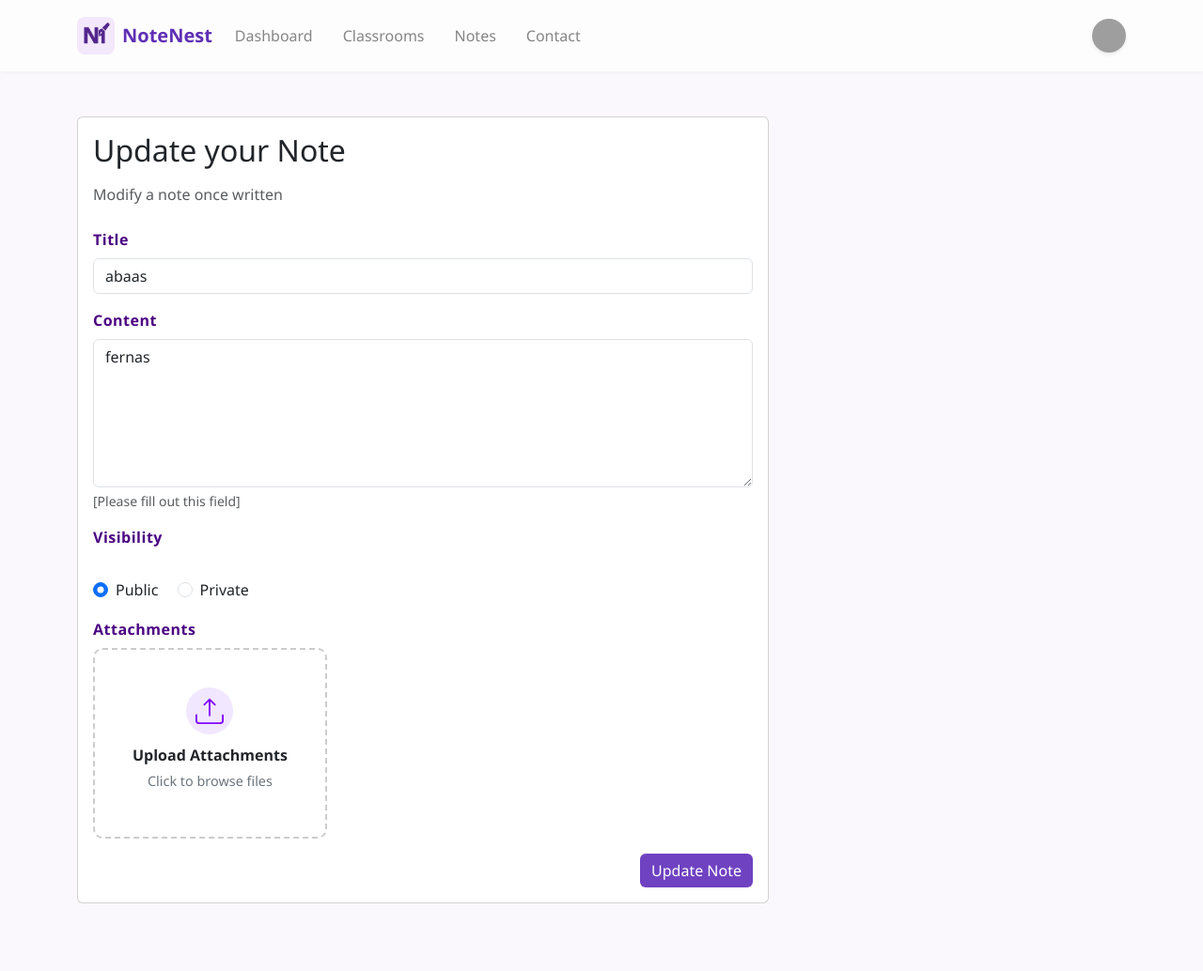
After one commit to alielkline/NoteNest, a PHP site: page /views/notes/update_note.php?note_id=5 in a window 1280 px wide. The commit adds this page. Shown: the whole page at 94% size. Run offline with PHP 8.4, Linux system fonts and the light colour scheme; the visitor is signed in with stand-in values (Sample User, id 1); data comes from the database, SQL or seed files in the repository; tables that the repository leaves empty hold one stand-in row (values such as "Sample post"); grey boxes are pictures that could not be loaded.

Commit message:
update note page

```diff
--- a/controllers/NoteController.php
+++ b/controllers/NoteController.php
@@ -191,6 +191,41 @@ class NoteController {
         header("Location: ../views/notes/single.php?note_id=$note_id");
         exit();
     }
+
+    public function updateNote($noteId, $title, $content, $visibility) {
+    // Handle the file upload if a new file is provided
+    $attachmentPath = null;
+
+    if (isset($_FILES['attachment']) && $_FILES['attachment']['error'] === UPLOAD_ERR_OK) {
+        // Define the upload directory
+        $uploadDir = __DIR__ . '/../public/uploads/attachments';
+
+        if (!file_exists($uploadDir)) {
+            mkdir($uploadDir, 0777, true);  // Create the directory if it doesn't exist
+        }
+
+        // Get file info
+        $fileTmpPath = $_FILES['attachment']['tmp_name'];
+        $fileName = basename($_FILES['attachment']['name']);
+        $fileExt = pathinfo($fileName, PATHINFO_EXTENSION);
+        $newFileName = uniqid('note_', true) . '.' . $fileExt;
+        $destPath = $uploadDir . '/' . $newFileName;
+
+        // Move the file to the destination directory
+        if (move_uploaded_file($fileTmpPath, $destPath)) {
+            $attachmentPath = 'uploads/attachments/' . $newFileName;  // Save the relative file path
+        }
+    }
+
+    // Update the note (with or without a new attachment)
+    $result = $this->noteModel->updateNote($noteId, $title, $content, $visibility, $attachmentPath);
+
+    if (!$result) {
+        $_SESSION['error'] = "Failed to update note.";
+    } else {
+        $_SESSION['success'] = "Note updated successfully.";
+    }
+}
 }
 
 if ($_SERVER['REQUEST_METHOD'] === 'POST') {
@@ -201,6 +236,21 @@ if ($_SERVER['REQUEST_METHOD'] === 'POST') {
         $subject_id = $_POST['subject_id'] ?? null;
         $noteController->createNote($classroom_id, $subject_id);
     }
+
+if ($_SERVER['REQUEST_METHOD'] === 'POST' && isset($_POST['update_note'])) {
+    $noteId = $_POST['note_id'];
+    $title = $_POST['noteTitle'];
+    $content = $_POST['noteContent'];
+    $visibility = $_POST['visibility'];
+
+    // Optional: handle file uploads
+
+    $controller = new NoteController();
+    $controller->updateNote($noteId, $title, $content, $visibility);
+
+    header("Location: ../views/notes/single.php?note_id=" . $noteId); // Redirect after update
+    exit();
+}
 
     if(isset($_POST['action'])){
 
--- a/models/Note.php
+++ b/models/Note.php
@@ -105,6 +105,29 @@ class Note
         ]);
     }
 
+    public function updateNote($note_id, $title, $content, $visibility, $attachment) {
+    // Prepare the SQL query, including the attachment field
+    $query = "UPDATE classroom_notes SET title = ?, content = ?, visibility = ?";
+
+    // If there is a new attachment, update it as well
+    if ($attachment) {
+        $query .= ", attachment = ?";
+    }
+
+    // Add the WHERE clause
+    $query .= " WHERE note_id = ?";
+
+    // Prepare the statement
+    $stmt = $this->pdo->prepare($query);
+
+    // Bind parameters
+    if ($attachment) {
+        return $stmt->execute([$title, $content, $visibility, $attachment, $note_id]);
+    } else {
+        return $stmt->execute([$title, $content, $visibility, $note_id]);
+    }
+}
+
     public function incrementNoteCount($subject_id)
     {
         $stmt = $this->pdo->prepare("
--- /dev/null
+++ b/views/notes/update_note.php
@@ -0,0 +1,151 @@
+<?php
+require_once __DIR__ . '/../../config/init.php';
+
+// Ensure the user is logged in
+if (!isset($_SESSION['user_id'])) {
+    header("Location: ../public/login.php");
+    exit();
+}
+
+require_once __DIR__ . '/../../controllers/NoteController.php';
+
+$controller = new NoteController();
+$data = $controller->loadNote();
+$note = $data['note'];
+
+if (!$note) {
+    die('Note not found or access denied.');
+}
+
+
+?>
+
+
+<!DOCTYPE html>
+<html lang="en">
+
+<head>
+    <meta charset="UTF-8">
+    <title>Update Note</title>
+    <meta name="viewport" content="width=device-width, initial-scale=1.0">
+
+    <!-- Bootstrap -->
+    <link href="https://cdn.jsdelivr.net/npm/bootstrap@5.3.2/dist/css/bootstrap.min.css" rel="stylesheet">
+    <link href="https://cdn.jsdelivr.net/npm/bootstrap-icons@1.10.5/font/bootstrap-icons.css" rel="stylesheet">
+
+    <link rel="stylesheet" href="../../public/assets/css/main.css">
+    <link rel="stylesheet" href="../../public/assets/css/navbar.css">
+    <link rel="stylesheet" href="../../public/assets/css/create_note.css">
+</head>
+<script>
+    document.addEventListener('DOMContentLoaded', function() {
+        const fileInput = document.getElementById('attachment');
+        const fileNameDisplay = document.getElementById('file-name');
+        const uploadIcon = document.querySelector('.upload-icon');
+        const uploadTitle = document.querySelector('.upload-title');
+        const uploadSubtext = document.querySelector('.upload-subtext');
+
+        fileInput.addEventListener('change', function() {
+            if (fileInput.files.length > 0) {
+                const fileName = fileInput.files[0].name;
+                fileNameDisplay.textContent = `Selected: ${fileName}`;
+                uploadIcon.innerHTML = '<i class="bi bi-file-earmark-check" style="font-size: 1.5rem; color: green;"></i>';
+                uploadTitle.textContent = 'File Attached';
+            } else {
+                fileNameDisplay.textContent = '';
+                uploadIcon.innerHTML = `<svg xmlns="http://www.w3.org/2000/svg" fill="currentColor" class="bi bi-upload" viewBox="0 0 16 16">
+                    <path d="M.5 9.9a.5.5 0 0 1 .5.6v3a1 1 0 0 0 1 1h12a1 1 0 0 0 1-1v-3a.5.5 0 0 1 1 0v3a2 2 0 0 1-2 2H2a2 2 0 0 1-2-2v-3a.5.5 0 0 1 .5-.6z"/>
+                    <path d="M7.646 1.146a.5.5 0 0 1 .708 0l3 3a.5.5 0 0 1-.708.708L8.5 2.707V10.5a.5.5 0 0 1-1 0V2.707L5.354 4.854a.5.5 0 1 1-.708-.708l3-3z"/>
+                </svg>`;
+                uploadTitle.textContent = 'Upload Attachments';
+                uploadSubtext.textContent = 'Click to browse files';
+            }
+        });
+    });
+</script>
+
+<body>
+    <?php include '../partials/navbar.php'; ?>
+
+    <?php if (isset($_SESSION['error'])): ?>
+        <div class="error-message" id="error-message">
+            <div><?php echo htmlspecialchars($_SESSION['error']); ?></div>
+        </div>
+        <?php unset($_SESSION['error']); ?>
+    <?php endif; ?>
+
+    <div class="container my-5">
+        <div class="row">
+            <!-- Note form -->
+            <div class="col-lg-8 mb-4">
+                <div class="card">
+                    <div class="card-body">
+                        <h2 class="card-title mb-3">Update your Note</h2>
+                        <p class="text-muted mb-4">Modify a note once written</p>
+
+                        <form action="../../controllers/NoteController.php" method="POST" enctype="multipart/form-data">
+                            <input type="hidden" name="note_id" value="<?= htmlspecialchars($_GET['note_id']) ?>">
+                            <input type="hidden" name="update_note" value="1">
+
+                            <div class="mb-3">
+                                <label for="noteTitle" class="form-label">Title</label>
+                                <input type="text" class="form-control" id="noteTitle" name="noteTitle" value="<?= htmlspecialchars($note['title']) ?>" required>
+                            </div>
+
+                            <div class="mb-3">
+                                <label for="noteContent" class="form-label">Content</label>
+                                <textarea class="form-control" id="noteContent" name="noteContent" rows="6" required><?= htmlspecialchars($note['content']) ?></textarea>
+                                <div class="form-text">[Please fill out this field]</div>
+                            </div>
+
+                            <div class="mb-3">
+                                <label class="form-label">Visibility</label><br>
+                                <div class="form-check form-check-inline">
+                                    <input class="form-check-input" type="radio" name="visibility" value="public" id="public"
+                                        <?= $note['visibility'] === 'public' ? 'checked' : '' ?>>
+                                    <label class="form-check-label" for="public">Public</label>
+                                </div>
+                                <div class="form-check form-check-inline">
+                                    <input class="form-check-input" type="radio" name="visibility" value="private" id="private"
+                                        <?= $note['visibility'] === 'private' ? 'checked' : '' ?>>
+                                    <label class="form-check-label" for="private">Private</label>
+                                </div>
+                            </div>
+
+                            <div class="mb-3">
+                                <label for="attachment" class="form-label">Attachments</label>
+                                <label class="custom-file-upload">
+                                    <div class="upload-icon">
+                                        <!-- Upload Icon SVG -->
+                                        <svg xmlns="http://www.w3.org/2000/svg" fill="currentColor" class="bi bi-upload" viewBox="0 0 16 16">
+                                            <path d="M.5 9.9a.5.5 0 0 1 .5.6v3a1 1 0 0 0 1 1h12a1 1 0 0 0 1-1v-3a.5.5 0 0 1 1 0v3a2 2 0 0 1-2 2H2a2 2 0 0 1-2-2v-3a.5.5 0 0 1 .5-.6z" />
+                                            <path d="M7.646 1.146a.5.5 0 0 1 .708 0l3 3a.5.5 0 0 1-.708.708L8.5 2.707V10.5a.5.5 0 0 1-1 0V2.707L5.354 4.854a.5.5 0 1 1-.708-.708l3-3z" />
+                                        </svg>
+                                    </div>
+                                    <div class="upload-title">Upload Attachments</div>
+                                    <div class="upload-subtext">Click to browse files</div>
+                                    <input type="file" id="attachment" name="attachment">
+                                    <div id="file-name" class="mt-2 text-muted" style="font-size: 0.9rem;"></div>
+                                </label>
+                            </div>
+
+                            <div class="d-flex justify-content-end">
+                                <button type="submit" class="btn btn-md btn-purple">Update Note</button>
+                            </div>
+
+                        </form>
+                    </div>
+                </div>
+            </div>
+
+
+        </div>
+    </div>
+
+    <!-- Bootstrap JS -->
+    <script src="../../public/assets/js/error.js"></script>
+    <script src="../../public/assets/js/success.js"></script>
+    <script src="https://cdn.jsdelivr.net/npm/bootstrap@5.3.2/dist/js/bootstrap.bundle.min.js"></script>
+</body>
+
+</html>
```
Also changed, not shown: views/notes/single.php (+12 -2 lines), public/uploads/attachments/note_6824a3ff9898b0.71062890.jpg (added), public/uploads/attachments/note_6824f3920f7af3.00474612.jpg (added), public/uploads/attachments/note_6824f3a430d9d9.26874655.jpg (added), public/uploads/attachments/note_6824f7d3b85fc7.36802827.jpg (added).
